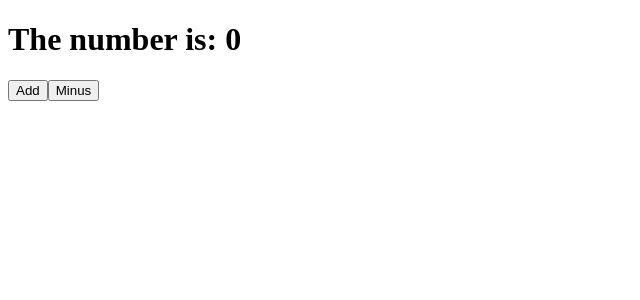
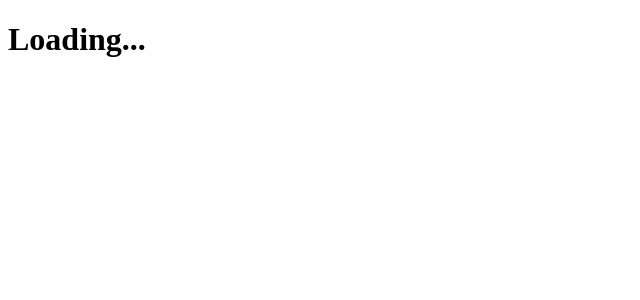
Before and after one commit to cms893811/movie_app_2021, a React (Create React App) app: page / in a window 1280 px wide. Shown: the top 300 px of the page, without its empty margins (0-640 px from the left). Built offline with nearby package versions, Linux system fonts and the light colour scheme.

Commit message:
1006 commit

```diff
--- a/package.json
+++ b/package.json
@@ -6,6 +6,7 @@
     "@testing-library/jest-dom": "^5.14.1",
     "@testing-library/react": "^11.2.7",
     "@testing-library/user-event": "^12.8.3",
+    "axios": "^0.22.0",
     "prop-types": "^15.7.2",
     "react": "^17.0.2",
     "react-dom": "^17.0.2",
--- a/src/App.js
+++ b/src/App.js
@@ -1,42 +1,30 @@
 import React from "react";
+import axios from "axios";
 
 class App extends React.Component {
-  constructor(props) {
-    super(props);
-    console.log('hello');
+  state = {
+    isLoading: true,
+    movies: []
+  };
+
+  getMovies = async () => {
+    const {
+      data: {
+        data: { movies }
+      }
+    } = await axios.get('https://yts-proxy.now.sh/list_movies.json');
+    this.setState({movies});
   }
 
   componentDidMount() {
-    console.log('component rendered');
+    this.getMovies;
   }
 
-  componentDidUpdate() {
-    console.log('I just update');
-  }
-
-  state = {
-    count: 0
-  };
-
-  add = () => {
-    this.setState(current => ({
-      count: current.count + 1
-    }));
-  };
-
-  minus = () => {
-    this.setState(current => ({
-      count: current.count - 1
-    }));
-  };
-
   render() {
-    console.log("I' m rendering");
+    const { isLoading } = this.state;
     return (
       <div>
-        <h1>The number is: {this.state.count}</h1>
-        <button onClick={this.add}>Add</button>
-        <button onClick={this.minus}>Minus</button>
+        <h1>{ isLoading ? 'Loading...' : 'We are ready' }</h1>
       </div>
     )
   }
```
Also changed, not shown: 2 other files (tests, documents, lock files or other folders).
